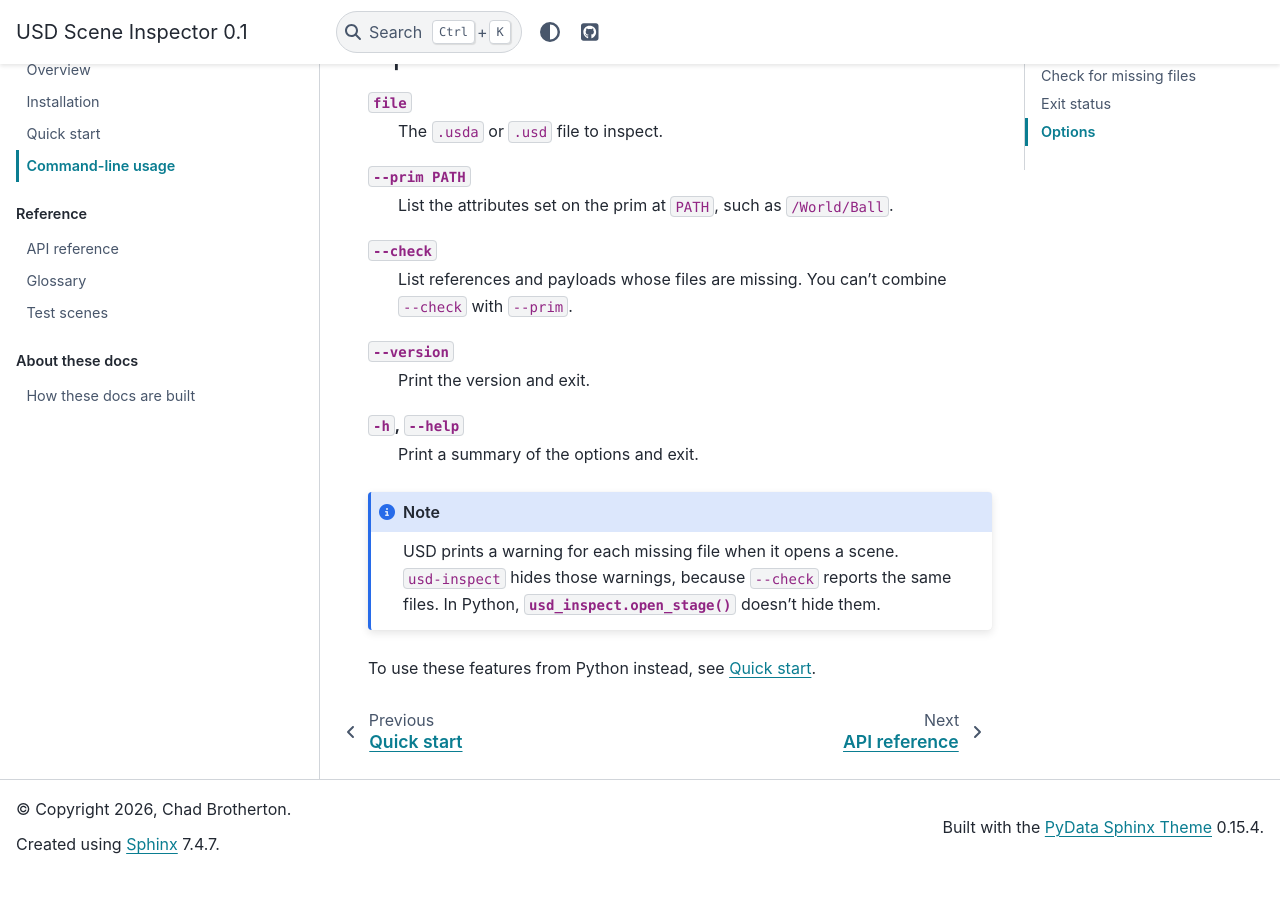
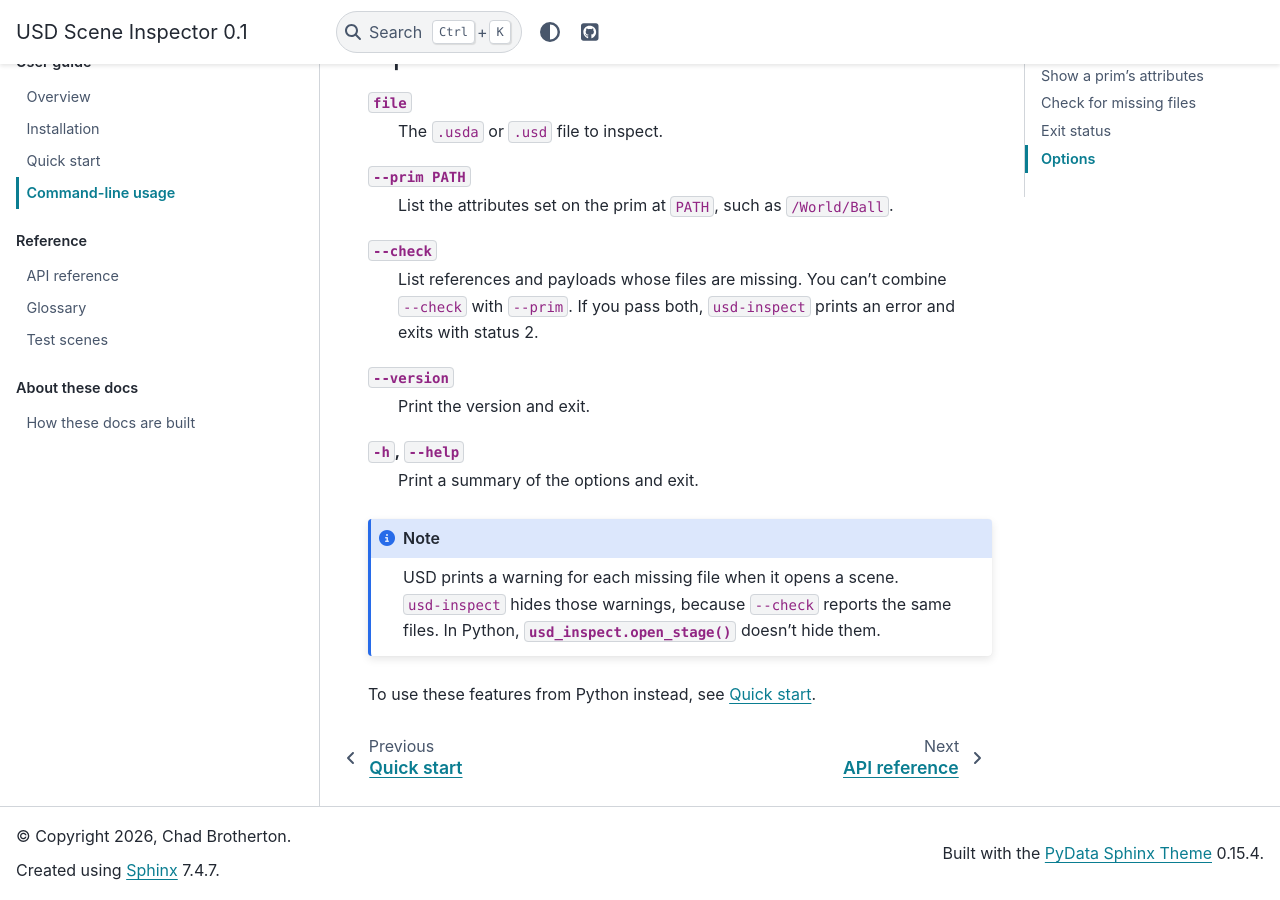
Before and after one commit to chad-brotherton/rst-sphinx-ci, a Sphinx documentation site: the page built from docs/source/cli.rst, in a window 1280 px wide and 900 px high, scrolled down 1872 px. Built offline with Sphinx 7.4.7 and the PyData theme 0.15.4, drawn with Linux system fonts in a browser that asks for light colours; before the commit the page ends 2745 px from its top, so only the background shows below that.

Commit message:
Say that combining --check and --prim exits with status 2
The eval's one ungrounded answer inferred this from the exit status
table. The CLI page now states it, and the pipeline page notes the fix.

Co-Authored-By: Claude Opus 5.5 <noreply@anthropic.com>

```diff
--- a/docs/source/cli.rst
+++ b/docs/source/cli.rst
@@ -97,7 +97,8 @@ Options
 
 ``--check``
    List references and payloads whose files are missing. You can't combine
-   ``--check`` with ``--prim``.
+   ``--check`` with ``--prim``. If you pass both, ``usd-inspect`` prints an
+   error and exits with status 2.
 
 ``--version``
    Print the version and exit.
--- a/docs/source/pipeline.rst
+++ b/docs/source/pipeline.rst
@@ -230,7 +230,8 @@ the model still answered general USD questions, but it couldn't answer
 questions only these docs answer, such as the exit status of ``--check``.
 
 The one ungrounded answer said that passing both ``--check`` and ``--prim``
-exits with status 2. That's true, but the docs only imply it.
+exits with status 2. That's true, but at the time the docs only implied it.
+The :doc:`cli` page now says so.
 
 The evals call the Claude API, so they need an API key and don't run in CI.
 Run them after a docs change to check that the docs still answer what they
```
